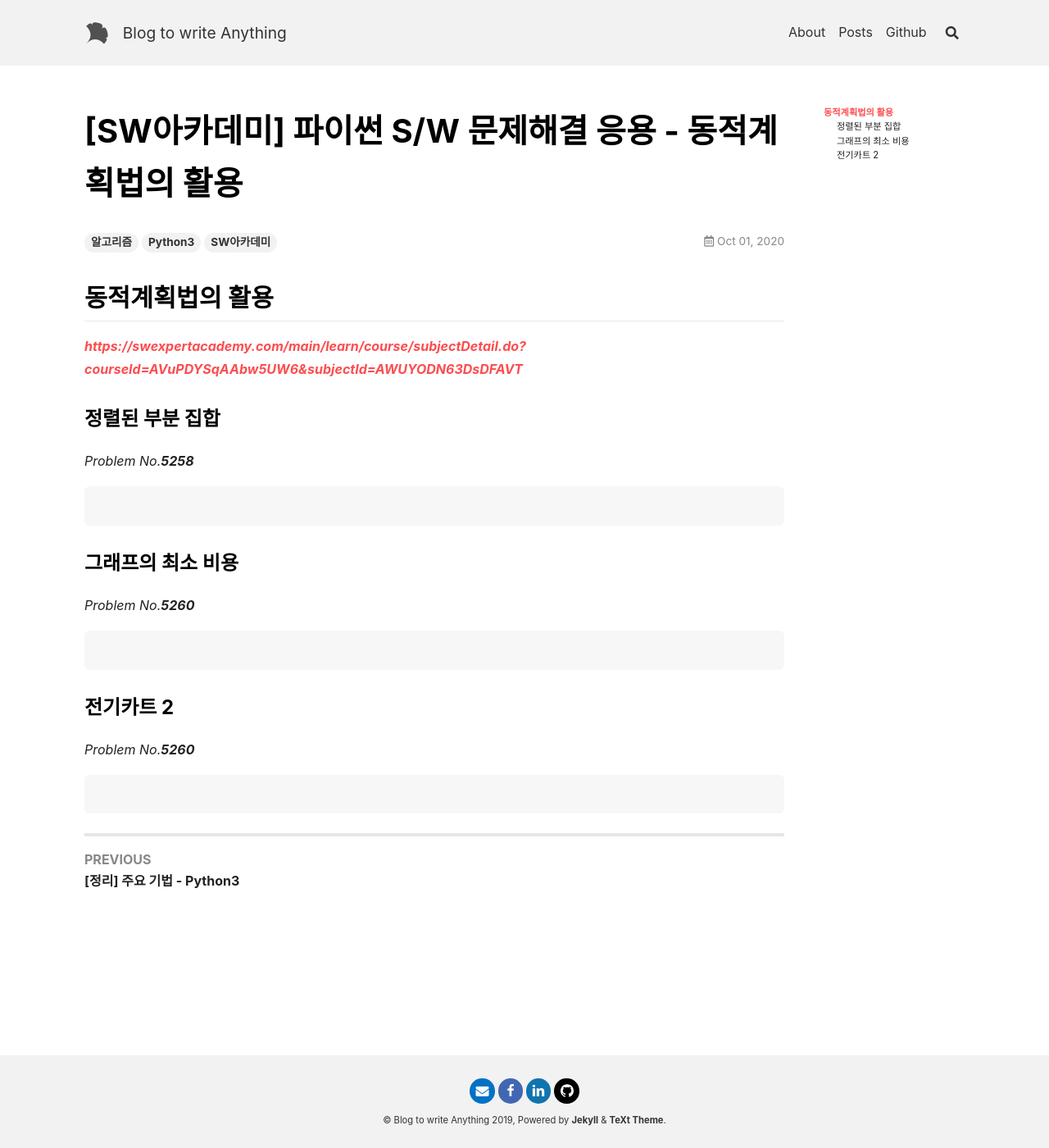
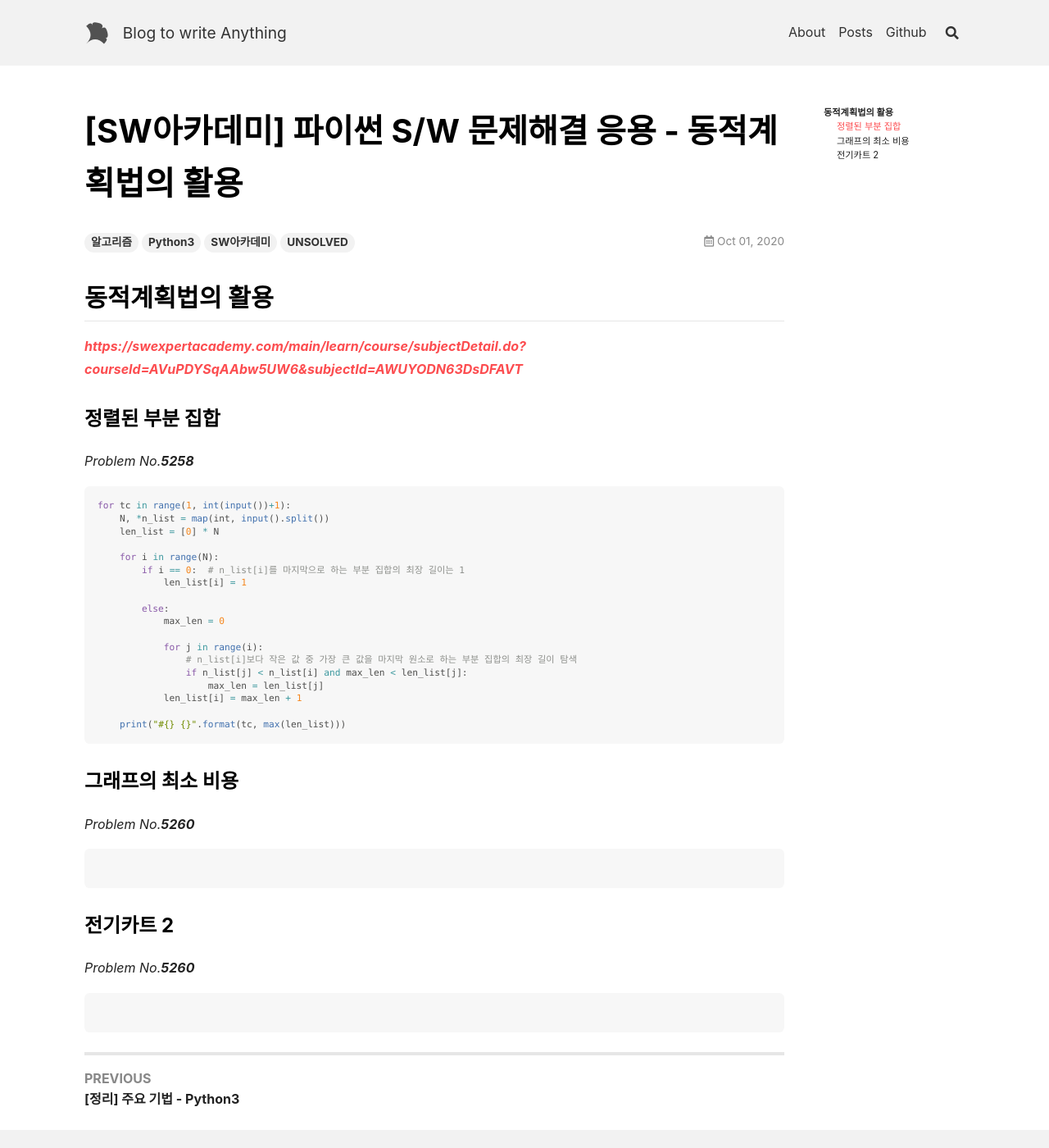
Before and after one commit to junyoung1992/junyoung1992.github.io, a Jekyll site: the page built from _posts/Algorithms/SWExpertAcademy/2020-10-01-swea-dp-exercise.md, in a window 1280 px wide and 1400 px high. Shown: the whole window at 82% size. Built offline with Jekyll 4.4.1, drawn with Linux system fonts in a browser that asks for light colours; nearby versions of some CDN libraries.

Commit message:
Solve some PSs

````diff
--- a/_posts/Algorithms/SWExpertAcademy/2020-10-01-swea-dp-exercise.md
+++ b/_posts/Algorithms/SWExpertAcademy/2020-10-01-swea-dp-exercise.md
@@ -1,6 +1,6 @@
 ---
 title: "[SW아카데미] 파이썬 S/W 문제해결 응용 - 동적계획법의 활용"
-tags: 알고리즘 Python3 SW아카데미
+tags: 알고리즘 Python3 SW아카데미 UNSOLVED
 ---
 
 ## 동적계획법의 활용
@@ -12,7 +12,24 @@
 *Problem No.**5258***
 
 ``` python
+for tc in range(1, int(input())+1):
+    N, *n_list = map(int, input().split())
+    len_list = [0] * N
 
+    for i in range(N):
+        if i == 0:  # n_list[i]를 마지막으로 하는 부분 집합의 최장 길이는 1
+            len_list[i] = 1
+
+        else:
+            max_len = 0
+
+            for j in range(i):
+                # n_list[i]보다 작은 값 중 가장 큰 값을 마지막 원소로 하는 부분 집합의 최장 길이 탐색
+                if n_list[j] < n_list[i] and max_len < len_list[j]:
+                    max_len = len_list[j]
+            len_list[i] = max_len + 1
+
+    print("#{} {}".format(tc, max(len_list)))
 ```
 
 ### 그래프의 최소 비용
````
Also changed, not shown: _posts/Algorithms/Programmers/monthly-challenge/2020-09-27-programmers-monthly-season-1-3.md (+1 -1 lines), _posts/Algorithms/2020-09-28-note-python.md (renamed from _posts/Algorithms/2020-09-28-remember.md).
